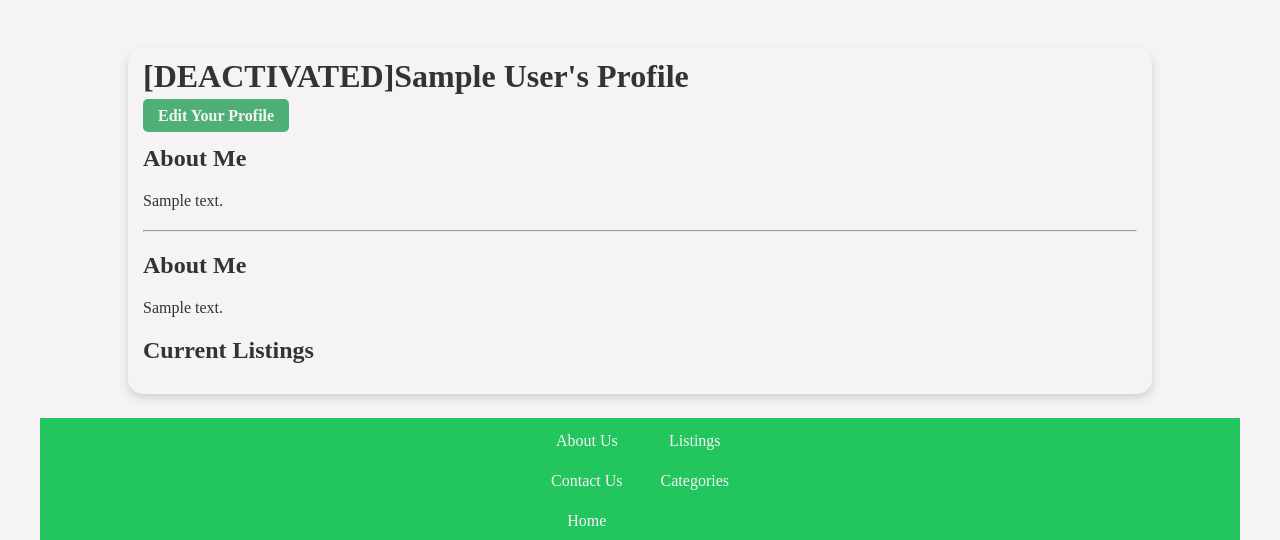
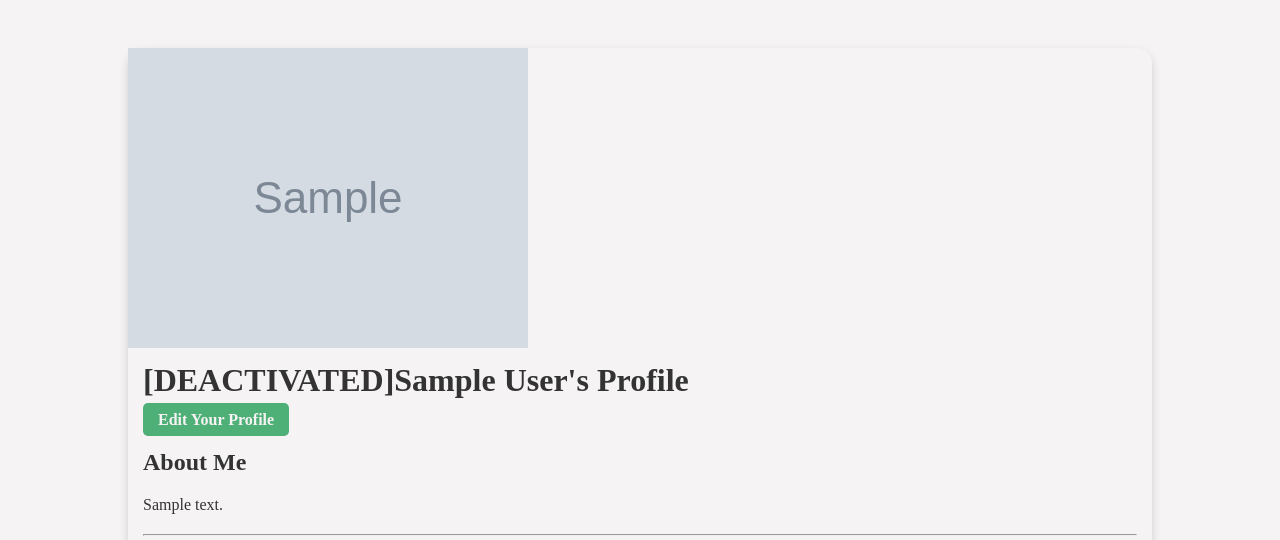
Before and after one commit to JasperK04/marketplace_project, a Flask app: page /profile/1 in a window 1280 px wide. Shown: the part 90-630 px from the top of the page. Run offline with Flask 3, Linux system fonts and the light colour scheme; a user stored in the database is signed in; tables that the repository leaves empty hold one stand-in row (values such as "Sample post"); grey boxes marked "Sample" are stand-in pictures; grey boxes are pictures that could not be loaded.

Commit message:
Added div with profile picture at the top of the page (needs to be changed probably)  if the user supplied a profile picture, otherwise a placeholder is there (that can change as well).

```diff
--- a/app/templates/profile.html
+++ b/app/templates/profile.html
@@ -10,6 +10,13 @@
 {% block content %}
 
 <div class="profile_page">
+    <div>
+        {% if profile_pic.filename %}
+            <img src="{{url_for('static',filename='assets/images/user_uploaded/listings/'+ profile_pic.filename)}}" alt="Profile picture">
+        {% else %}
+            <img src="https://placehold.co/200x200" alt="Profile picture">
+        {% endif %}
+    </div>
     <div class="profile_container">
     <h1>
         {%if user.is_deactivated %}[DEACTIVATED]{% endif %}{{ user.name }}'s Profile
@@ -39,13 +46,6 @@
 
     <hr/>
 
-    <h2 id="about_me">About Me</h2>
-    {% if user.about_me %}
-        <p>{{ user.about_me }}</p>
-    {% else %}
-        <p>This user has not written a custom description yet</p>
-    {% endif %}
-
     <!-- TODO: Add possibility to add profile photo to user profile -->
 
     <h2 id="current_listings">Current Listings</h2>
```
